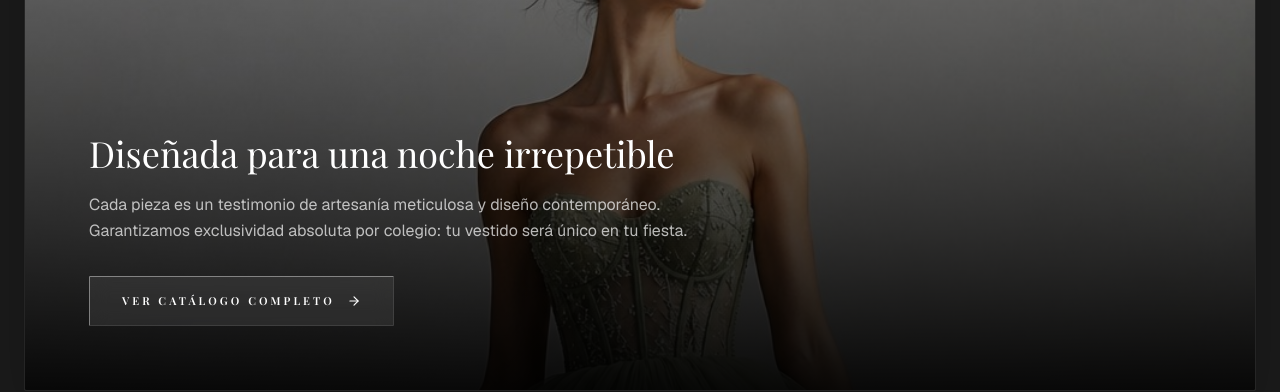
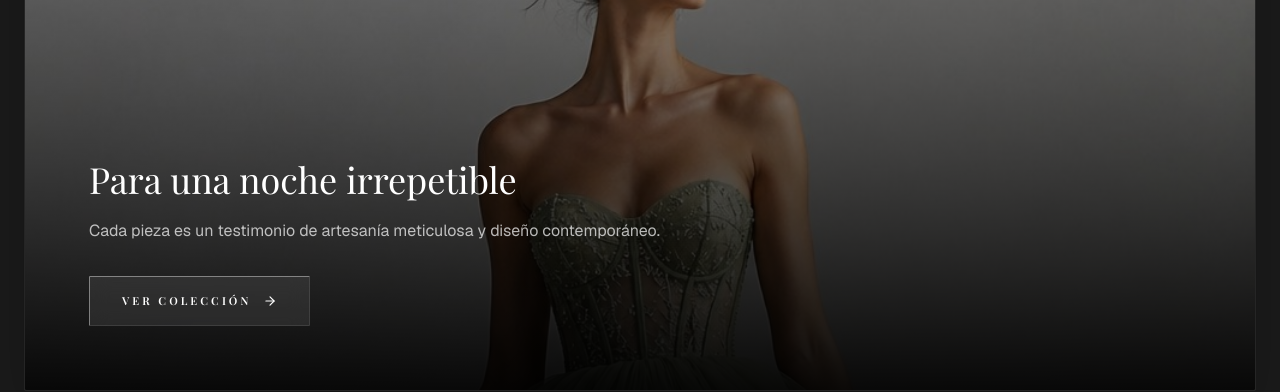
Before and after one commit to Gaz-Style/elena-atelier, a Next.js app: page / in a window 1280 px wide. Shown: the part 1440-1832 px from the top of the page. Built offline with nearby package versions, Linux system fonts and the light colour scheme; a web font is replaced by a local one.

Commit message:
UI: Update text and CTA on Gala section card

```diff
--- a/src/app/page.tsx
+++ b/src/app/page.tsx
@@ -45,14 +45,14 @@ export default function Home() {
 
             {/* INNER TEXT & CTA OVERLAY */}
             <div className="relative z-10 flex flex-col items-start w-full space-y-4 max-w-2xl">
-              <h3 className="font-serif text-3xl md:text-4xl text-white leading-tight">Diseñada para una noche irrepetible</h3>
+              <h3 className="font-serif text-3xl md:text-4xl text-white leading-tight">Para una noche irrepetible</h3>
               <p className="text-white/70 text-sm md:text-base leading-relaxed">
-                Cada pieza es un testimonio de artesanía meticulosa y diseño contemporáneo. Garantizamos exclusividad absoluta por colegio: tu vestido será único en tu fiesta.
+                Cada pieza es un testimonio de artesanía meticulosa y diseño contemporáneo.
               </p>
 
               <div className="pt-4 w-full sm:w-auto">
                 <span className="inline-flex items-center justify-center gap-3 border border-white/20 border-t-white/40 border-l-white/40 border-b-white/10 border-r-white/10 text-white font-serif text-[11px] uppercase tracking-[0.28em] font-semibold bg-white/[0.08] backdrop-blur-[10px] px-8 py-4 transition-all duration-[600ms] ease-[cubic-bezier(0.16,1,0.3,1)] group-hover:bg-[#f5f2eb]/90 group-hover:text-[#121212] group-hover:border-[#f5f2eb] group-hover:shadow-[0_0_24px_rgba(255,255,255,0.12)] rounded-[1px] w-full sm:w-auto text-center whitespace-nowrap">
-                  Ver Catálogo Completo
+                  Ver Colección
                   <ArrowRight className="w-3.5 h-3.5 transition-transform duration-[600ms] ease-[cubic-bezier(0.16,1,0.3,1)] group-hover:translate-x-1 flex-shrink-0" />
                 </span>
               </div>
```
